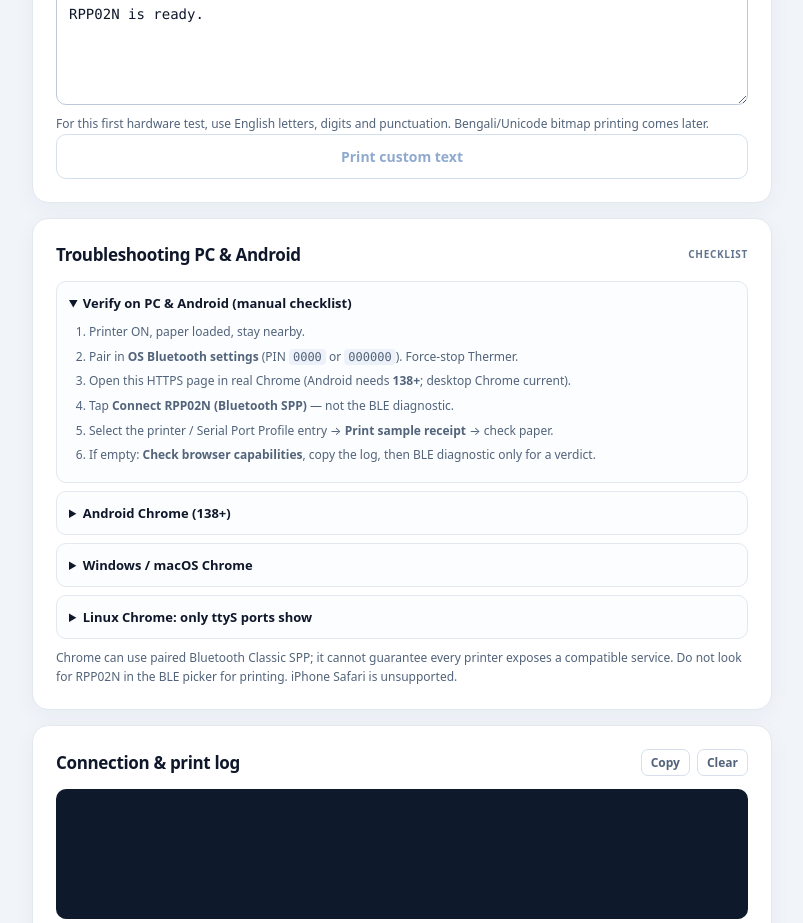
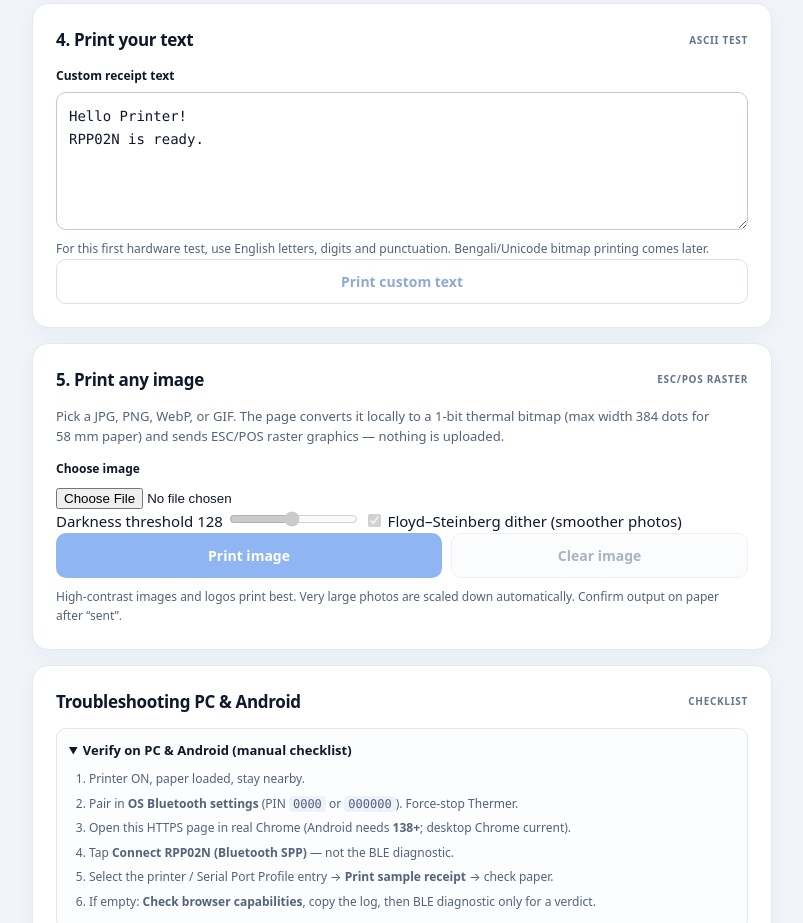
Before and after one commit to mostakahmad/printing-check, a plain HTML site: page index.html in a window 1280 px wide. Shown: the part 1877-2800 px from the top of the page, without its empty margins (238-1041 px from the left). Drawn offline with Linux system fonts and the light colour scheme.

Commit message:
Update index.html

```diff
--- a/index.html
+++ b/index.html
@@ -16,7 +16,7 @@
           <div class="logo" aria-hidden="true">
             <svg viewBox="0 0 24 24" fill="none" stroke="currentColor" stroke-width="1.8" stroke-linecap="round" stroke-linejoin="round"><path d="M6 9V3h12v6M6 18H4a2 2 0 0 1-2-2v-5a2 2 0 0 1 2-2h16a2 2 0 0 1 2 2v5a2 2 0 0 1-2 2h-2"/><path d="M6 14h12v7H6zM18 12h.01"/></svg>
           </div>
-          <span class="version">GitHub Pages v1.3</span>
+          <span class="version">GitHub Pages v1.4</span>
         </div>
         <div class="eyebrow">BLUETOOTH RECEIPT PRINTING</div>
         <h1>RPP02N Printer Lab</h1>
@@ -106,6 +106,33 @@ RPP02N is ready.</textarea>
           <button id="custom-btn" class="btn outline" type="button" disabled>Print custom text</button>
         </section>
 
+        <section class="card" aria-labelledby="image-heading">
+          <div class="section-heading"><h2 id="image-heading">5. Print any image</h2><span class="tiny-label">ESC/POS RASTER</span></div>
+          <p class="subtle">Pick a JPG, PNG, WebP, or GIF. The page converts it locally to a 1-bit thermal bitmap (max width 384 dots for 58&nbsp;mm paper) and sends ESC/POS raster graphics — nothing is uploaded.</p>
+          <label for="image-input" class="field-label">Choose image</label>
+          <input id="image-input" class="file-input" type="file" accept="image/*,.jpg,.jpeg,.png,.webp,.gif,.bmp" />
+          <div class="image-options">
+            <label class="option-row" for="image-threshold">
+              <span>Darkness threshold <span id="threshold-value">128</span></span>
+              <input id="image-threshold" type="range" min="40" max="220" value="128" />
+            </label>
+            <label class="option-row check">
+              <input id="image-dither" type="checkbox" checked />
+              <span>Floyd–Steinberg dither (smoother photos)</span>
+            </label>
+          </div>
+          <div id="image-preview-wrap" class="image-preview-wrap" hidden>
+            <p class="field-label">Thermal preview (what the printer will receive)</p>
+            <canvas id="image-preview" class="image-preview" width="384" height="1" aria-label="Monochrome print preview"></canvas>
+            <p class="subtle small" id="image-meta"></p>
+          </div>
+          <div class="buttons">
+            <button id="image-btn" class="btn primary" type="button" disabled>Print image</button>
+            <button id="image-clear-btn" class="btn muted" type="button" disabled>Clear image</button>
+          </div>
+          <p class="subtle small">High-contrast images and logos print best. Very large photos are scaled down automatically. Confirm output on paper after “sent”.</p>
+        </section>
+
         <section class="card" aria-labelledby="help-heading">
           <div class="section-heading"><h2 id="help-heading">Troubleshooting PC &amp; Android</h2><span class="tiny-label">CHECKLIST</span></div>
           <details open>
@@ -154,7 +181,7 @@ RPP02N is ready.</textarea>
           <p class="subtle small">All Bluetooth communication happens on your device. This tester has no server and does not upload receipts or device information.</p>
         </section>
       </main>
-      <footer>RPP02N Browser Printer Lab v1.3 · GitHub Pages · Classic SPP first · BLE diagnosis only · HTTPS</footer>
+      <footer>RPP02N Browser Printer Lab v1.4 · GitHub Pages · Classic SPP first · Image raster print · HTTPS</footer>
     </div>
   </body>
 </html>
```
